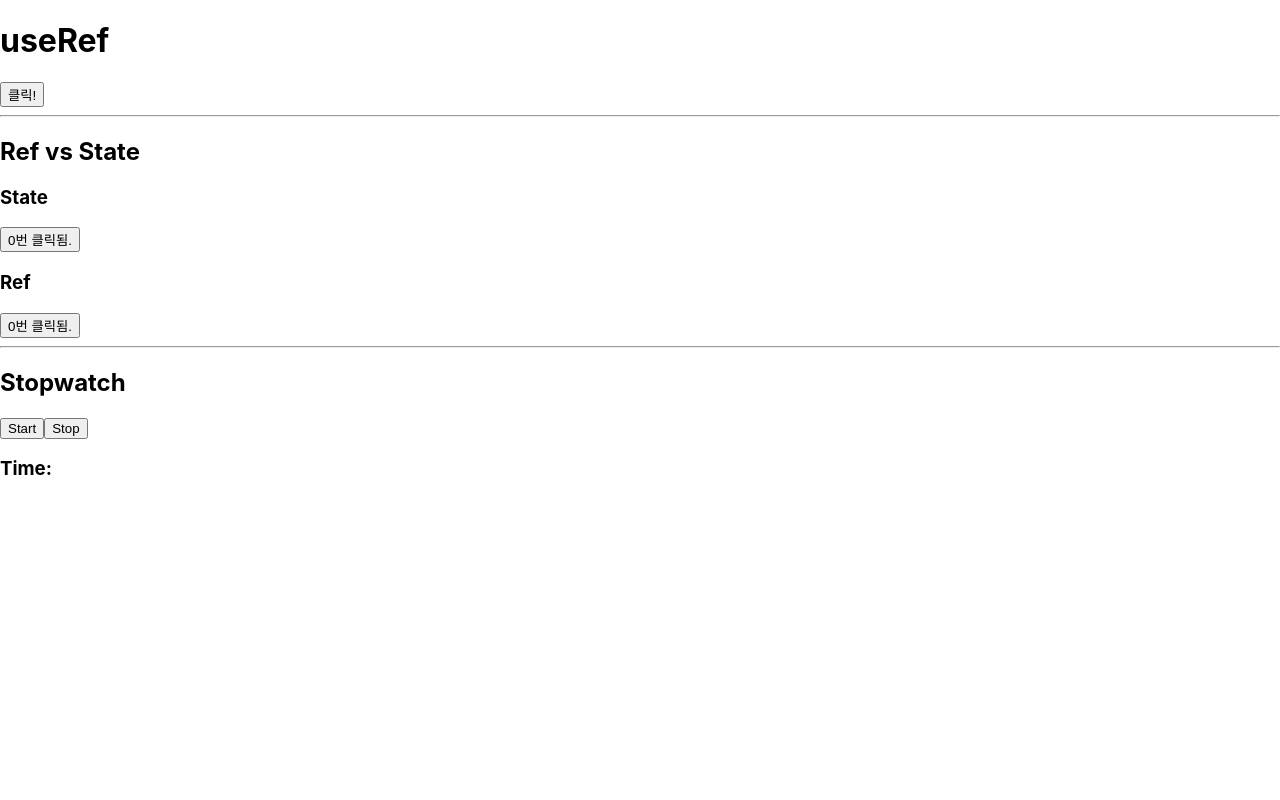
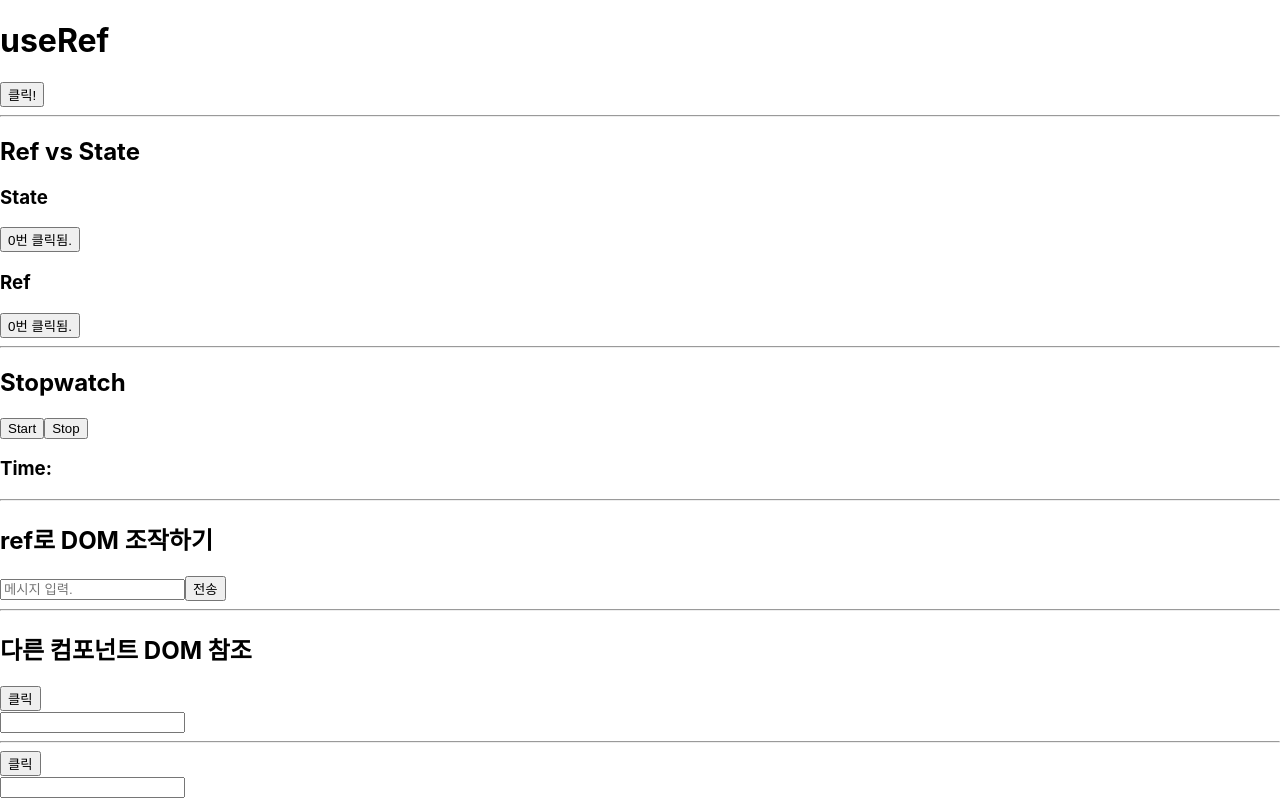
Before and after one commit to JakeOh/20230401_gnit_react, a React (Create React App) app in the folder lab11/: page / in a window 1280 px wide. Built offline with nearby package versions, Linux system fonts and the light colour scheme.

Commit message:
forwardRef

```diff
--- a/lab11/src/App.js
+++ b/lab11/src/App.js
@@ -1,6 +1,9 @@
 import { useRef } from 'react';
 import RefVsState from './components/RefVsState';
 import Stopwatch from './components/Stopwatch';
+import RefDOM from './components/RefDOM';
+import ForwardRef from './components/ForwardRef';
+import ForwardRefEx from './components/ForwardRefEx';
 
 function App() {
   const ref = useRef(0);
@@ -25,6 +28,15 @@
 
       <hr />
       <Stopwatch />
+
+      <hr />
+      <RefDOM />
+
+      <hr />
+      <ForwardRef />
+
+      <hr />
+      <ForwardRefEx />
     </div>
   );
 }
--- /dev/null
+++ b/lab11/src/components/ForwardRef.js
@@ -0,0 +1,41 @@
+import { forwardRef, useRef } from 'react';
+
+const ForwardRef = () => {
+  const inputRef = useRef(null);
+
+  const handleClick = () => {
+    inputRef.current.focus();
+  };
+
+  return (
+    <>
+      <h2>다른 컴포넌트 DOM 참조</h2>
+      <nav>
+        <button onClick={handleClick}>클릭</button>
+      </nav>
+      {/* <MyInput myRef={inputRef} /> */}
+      <MyInput ref={inputRef} />
+    </>
+  );
+};
+
+// forwardRef 함수에게 props와 ref를 아규먼트로 전달받는 함수형 컴포넌트를 전달:
+const MyInput = forwardRef((props, ref) => {
+  return (
+    <>
+      <input ref={ref} />
+    </>
+  );
+});
+
+/*
+const MyInput = ({ myRef }) => {
+  return (
+    <>
+      <input ref={myRef} placeholder="메시지 입력..." />
+    </>
+  );
+};
+*/
+
+export default ForwardRef;
--- /dev/null
+++ b/lab11/src/components/ForwardRefEx.js
@@ -0,0 +1,34 @@
+import { forwardRef, useRef } from 'react';
+
+const ForwardRefEx = () => {
+  const inputRef = useRef(null);
+
+  const handleClick = () => {
+    inputRef.current.focus();
+  };
+
+  return (
+    <>
+      <Navigation handleClick={handleClick} />
+      <MyInput ref={inputRef} />
+    </>
+  );
+};
+
+const Navigation = ({ handleClick }) => {
+  return (
+    <nav>
+      <button onClick={handleClick}>클릭</button>
+    </nav>
+  );
+};
+
+const MyInput = forwardRef((props, ref) => {
+  return (
+    <div>
+      <input ref={ref} />
+    </div>
+  );
+});
+
+export default ForwardRefEx;
--- /dev/null
+++ b/lab11/src/components/RefDOM.js
@@ -0,0 +1,32 @@
+import { useRef, useState } from 'react';
+
+const RefDOM = () => {
+  // input에 입력한 value state를 관리하기 위해서.
+  const [text, setText] = useState('');
+
+  // DOM을 참조하는 ref:
+  const inputRef = useRef(null);
+
+  const handleClick = () => {
+    // input의 내용을 비움:
+    setText('');
+    // input에 focus를 줌:
+    inputRef.current.focus();
+  };
+
+  return (
+    <>
+      <h2>ref로 DOM 조작하기</h2>
+      <input
+        ref={inputRef}
+        type="text"
+        placeholder="메시지 입력."
+        value={text}
+        onChange={(e) => setText(e.target.value)}
+      />
+      <button onClick={handleClick}>전송</button>
+    </>
+  );
+};
+
+export default RefDOM;
```
